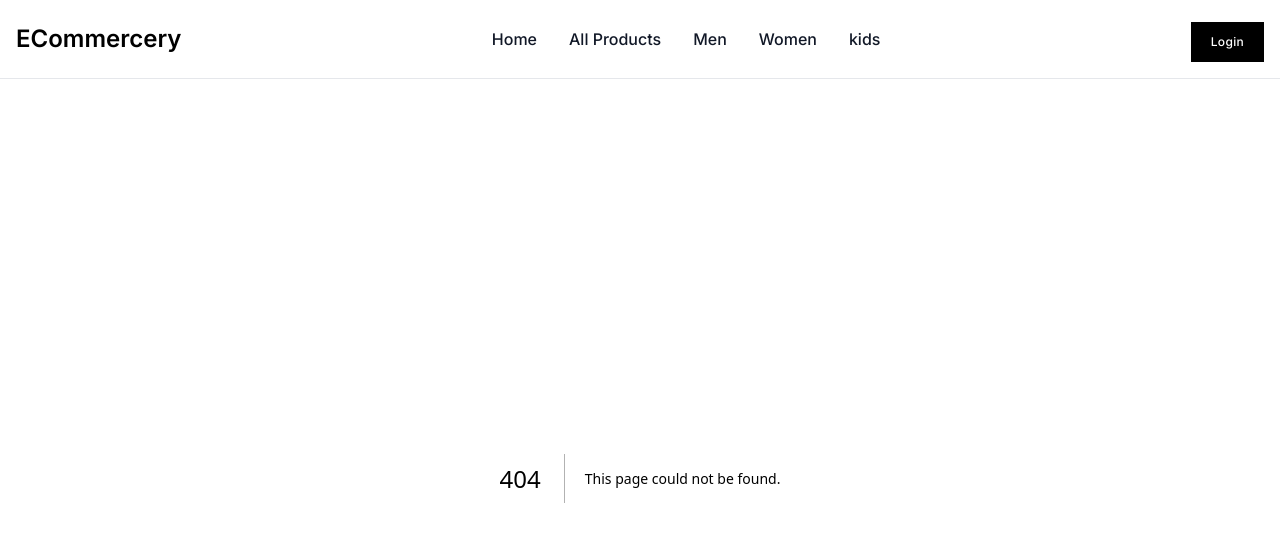
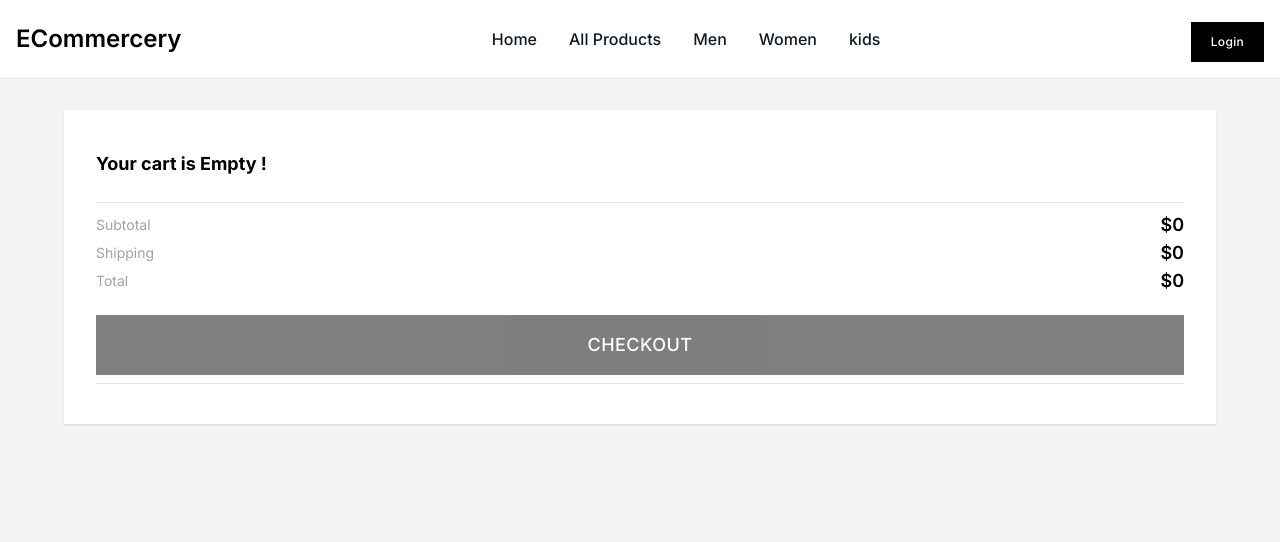
Before and after one commit to JarmanjitSingh/E-Commerce-Next.js, a Next.js app: page /cart in a window 1280 px wide. Before the commit this address had no page. Shown: the top 542 px of the page. Built offline with nearby package versions, Linux system fonts and the light colour scheme.

Commit message:
cart page has been done

```diff
--- /dev/null
+++ b/src/app/cart/page.js
@@ -0,0 +1,95 @@
+"use client";
+
+import CommonCart from "@/components/CommonCart";
+import { GlobalContext } from "@/context";
+import { deleteFromCart, getAllCartItems } from "@/services/cart";
+import { useContext, useEffect } from "react";
+import { PulseLoader } from "react-spinners";
+import { toast } from "react-toastify";
+
+export default function Cart() {
+  const {
+    user,
+    setCartItems,
+    cartItems,
+    pageLevelLoader,
+    setPageLevelLoader,
+    setComponentLevelLoader,
+    componentLevelLoader,
+  } = useContext(GlobalContext);
+
+  async function extractAllCartItems() {
+    setPageLevelLoader(true);
+    const res = await getAllCartItems(user?._id);
+
+    if (res.success) {
+      const updatedData =
+        res.data && res.data.length
+          ? res.data.map((item) => ({
+              ...item,
+              productId: {
+                ...item.productId,
+                price:
+                  item.productId.onSale === "yes"
+                    ? parseInt(
+                        (
+                          item.productId.price -
+                          item.productId.price * (item.productId.priceDrop / 100)
+                        ).toFixed(2)
+                      )
+                    : item.productId.price,
+              },
+            }))
+          : [];
+      setCartItems(updatedData);
+      setPageLevelLoader(false);
+      localStorage.setItem("cartItems", JSON.stringify(updatedData));
+    }
+
+    console.log(res);
+  }
+
+  useEffect(() => {
+    if (user !== null) extractAllCartItems();
+  }, [user]);
+
+  async function handleDeleteCartItem(getCartItemID) {
+    setComponentLevelLoader({ loading: true, id: getCartItemID });
+    const res = await deleteFromCart(getCartItemID);
+
+    if (res.success) {
+      setComponentLevelLoader({ loading: false, id: "" });
+      toast.success(res.message, {
+        position: toast.POSITION.TOP_RIGHT,
+      });
+
+      extractAllCartItems();
+    } else {
+      toast.error(res.message, {
+        position: toast.POSITION.TOP_RIGHT,
+      });
+      setComponentLevelLoader({ loading: false, id: getCartItemID });
+    }
+  }
+
+  if (pageLevelLoader) {
+    return (
+      <div className="w-full min-h-screen flex justify-center items-center">
+        <PulseLoader
+          color={"#000000"}
+          loading={pageLevelLoader}
+          size={30}
+          data-testid="loader"
+        />
+      </div>
+    );
+  }
+
+  return (
+    <CommonCart
+      componentLevelLoader={componentLevelLoader}
+      handleDeleteCartItem={handleDeleteCartItem}
+      cartItems={cartItems}
+    />
+  );
+}
--- a/src/components/CartModal/index.js
+++ b/src/components/CartModal/index.js
@@ -6,10 +6,20 @@ import { GlobalContext } from "@/context";
 import { deleteFromCart, getAllCartItems } from "@/services/cart";
 import { toast } from "react-toastify";
 import ComponentLevelLoader from "../Loader/componentlevel";
+import { useRouter } from "next/navigation";
 
 const CartModal = () => {
-  const { showCartModal, setShowCartModal, user, cartItems, setCartItems, componentLevelLoader, setComponentLevelLoader } =
-    useContext(GlobalContext);
+  const {
+    showCartModal,
+    setShowCartModal,
+    user,
+    cartItems,
+    setCartItems,
+    componentLevelLoader,
+    setComponentLevelLoader,
+  } = useContext(GlobalContext);
+
+  const router = useRouter();
 
   async function extractAllCartItems() {
     const res = await getAllCartItems(user?._id);
@@ -23,7 +33,6 @@ const CartModal = () => {
       localStorage.setItem("cartItems", JSON.stringify(res.data)); //because we need this data on checkout page
     }
   }
-
 
   async function handleDeleteCartItem(getCartItemID) {
     setComponentLevelLoader({ loading: true, id: getCartItemID });
@@ -114,6 +123,10 @@ const CartModal = () => {
           <button
             type="button"
             className="mt-1.5 w-full inline-block bg-black text-white px-5 py-3 text-xs font-medium uppercase tracking-wide"
+            onClick={() => {
+              router.push("/cart");
+              setShowCartModal(false);
+            }}
           >
             Go To Cart
           </button>
--- /dev/null
+++ b/src/components/CommonCart/index.js
@@ -0,0 +1,132 @@
+"use client";
+
+import { useRouter } from "next/navigation";
+import ComponentLevelLoader from "../Loader/componentlevel";
+
+export default function CommonCart({
+  cartItems = [],
+  handleDeleteCartItem,
+  componentLevelLoader,
+}) {
+
+  const router = useRouter()
+
+  return (
+    <section className="h-screen bg-gray-100">
+      <div className="mx-auto px-4 sm:px-6 lg:px-8">
+        <div className="mx-auto mt-8 max-w-screen-xl px-4 sm:px-6 lg:px-8">
+          <div className="bg-white shadow">
+            <div className="px-4 py-6 sm:px-8 sm:py-10">
+              <div className="flow-root">
+                {cartItems && cartItems.length ? (
+                  <ul className="-my-8">
+                    {cartItems.map((cartItem) => (
+                      <li
+                        className="flex-col flex space-y-3 py-6 text-left sm:flex-row sm:space-x-5 sm:space-y-0"
+                        key={cartItem.id}
+                      >
+                        <div className="shrink-0">
+                          <img
+                            src={
+                              cartItem &&
+                              cartItem.productId &&
+                              cartItem.productId.imageUrl
+                            }
+                            alt="Product image"
+                            className="h-24 w-25 max-w-full rounded-lg object-cover"
+                          />
+                        </div>
+                        <div className="flex flex-1 flex-col justify-between">
+                          <div className="sm:col-gap-5 sm:grid sm:grid-cols-2">
+                            <div className="pr-8 sm:pr-4">
+                              <p className="text-base font-semibold text-gray-900">
+                                {cartItem &&
+                                  cartItem.productId &&
+                                  cartItem.productId.name}
+                              </p>
+                            </div>
+                            <div className="mt-4 flex gap-3 items-end justify-between sm:mt-0 sm:items-start sm:justify-end">
+                              <p className="shrink-0 w-20 text-base font-semibold text-gray-950 sm:order-1 sm:ml-8 sm:text-right">
+                                $
+                                {cartItem &&
+                                  cartItem.productId &&
+                                  cartItem.productId.price}
+                              </p>
+                              <button
+                                type="button"
+                                className="font-medium text-yellow-700 sm:order-2"
+                                onClick={() =>
+                                  handleDeleteCartItem(cartItem._id)
+                                }
+                              >
+                                {componentLevelLoader &&
+                                componentLevelLoader.loading &&
+                                componentLevelLoader.id === cartItem._id ? (
+                                  <ComponentLevelLoader
+                                    text={"Removing"}
+                                    color={"#0000000"}
+                                    loading={
+                                      componentLevelLoader &&
+                                      componentLevelLoader.loading
+                                    }
+                                  />
+                                ) : (
+                                  "Remove"
+                                )}
+                              </button>
+                            </div>
+                          </div>
+                        </div>
+                      </li>
+                    ))}
+                  </ul>
+                ) : (
+                  <h1 className="font-bold text-lg">Your cart is Empty !</h1>
+                )}
+              </div>
+              <div className="mt-6 border-t border-b py-2">
+                <div className="flex items-center justify-between">
+                  <p className="text-sm text-gray-400">Subtotal</p>
+                  <p className="text-lg text-black font-semibold">
+                    $
+                    {cartItems && cartItems.length
+                      ? cartItems.reduce(
+                          (total, item) => item.productId.price + total,
+                          0
+                        )
+                      : "0"}
+                  </p>
+                </div>
+                <div className="flex items-center justify-between">
+                  <p className="text-sm text-gray-400">Shipping</p>
+                  <p className="text-lg text-black font-semibold">$0</p>
+                </div>
+                <div className="flex items-center justify-between">
+                  <p className="text-sm text-gray-400">Total</p>
+                  <p className="text-lg text-black font-semibold">
+                    $
+                    {cartItems && cartItems.length
+                      ? cartItems.reduce(
+                          (total, item) => item.productId.price + total,
+                          0
+                        )
+                      : "0"}
+                  </p>
+                </div>
+                <div className="mt-5 text-center">
+                  <button
+                  onClick={()=>router.push('/checkout')}
+                    disabled={cartItems && cartItems.length === 0}
+                    className="disabled:opacity-50 group inline-flex w-full items-center justify-center bg-black px-6 py-4 text-lg text-white font-medium uppercase tracking-wide"
+                  >
+                    Checkout
+                  </button>
+                </div>
+              </div>
+            </div>
+          </div>
+        </div>
+      </div>
+    </section>
+  );
+}
--- a/src/components/Navbar/index.js
+++ b/src/components/Navbar/index.js
@@ -54,7 +54,8 @@ const Navbar = () => {
     setUser,
     currentUpdatedProduct,
     setCurrentUpdatedProduct,
-    showCartModal
+    showCartModal,
+    setShowCartModal
   } = useContext(GlobalContext);
   const router = useRouter();
   const pathname = usePathname();
@@ -90,7 +91,7 @@ const Navbar = () => {
                 <button className="mt-1.5 inline-block bg-black px-5 py-3 text-xs font-medium upprcase tracking-wide text-white">
                   Account
                 </button>
-                <button className="mt-1.5 inline-block bg-black px-5 py-3 text-xs font-medium upprcase tracking-wide text-white">
+                <button onClick={()=> setShowCartModal(true)} className="mt-1.5 inline-block bg-black px-5 py-3 text-xs font-medium upprcase tracking-wide text-white">
                   Cart
                 </button>
               </Fragment>
```
